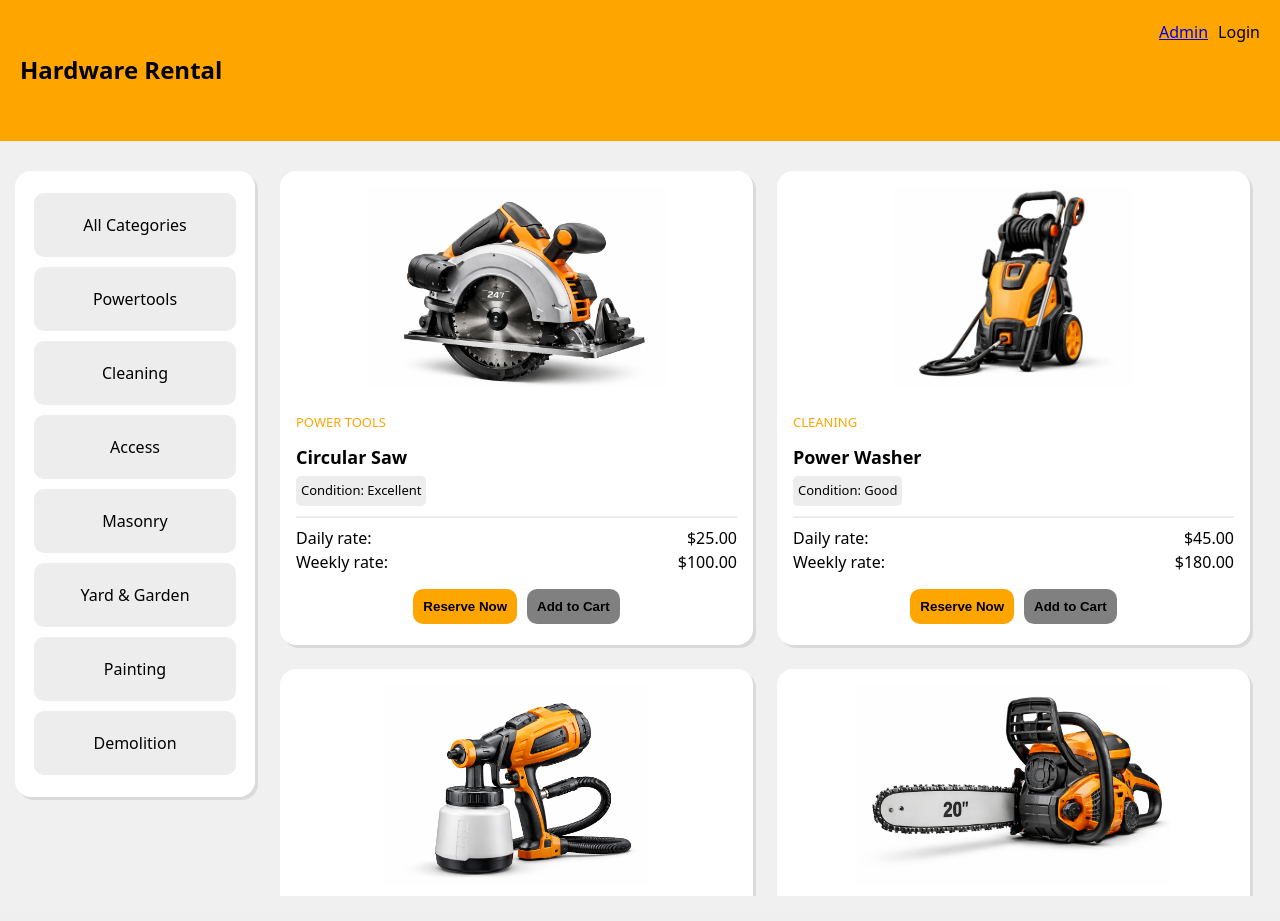
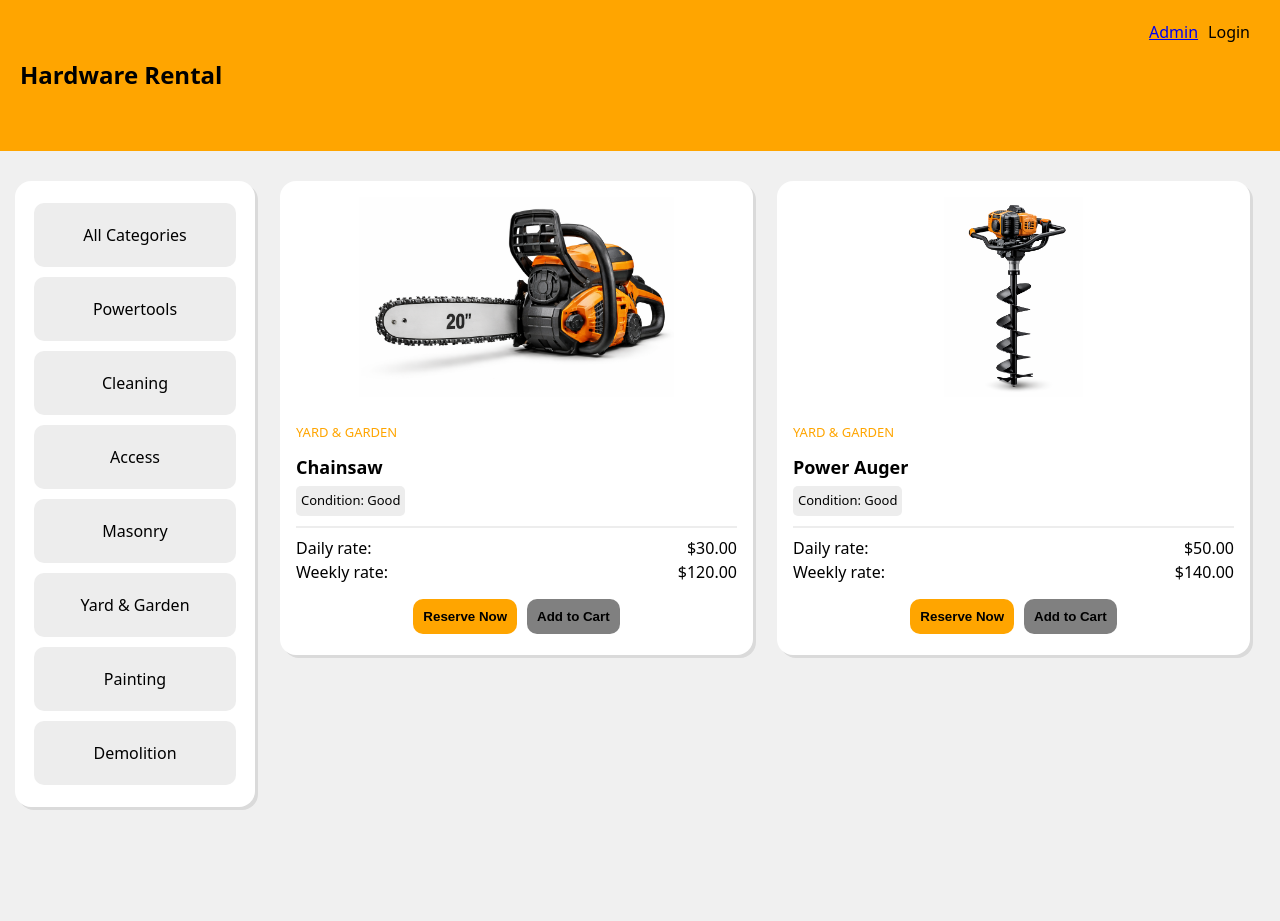
Before and after one commit to alxroum/HardwareStoreRentalSystem, a React (Vite) app in the folder hardware-rental/: page /#/ in a window 1280 px wide. Built offline with nearby package versions, Linux system fonts and the light colour scheme.

Commit message:
Added a better Card function implementation with useState and implemented categorizing based on useState. The next step is to make the category buttons switch the state and display only certain categories of tools.

```diff
--- a/hardware-rental/src/App.jsx
+++ b/hardware-rental/src/App.jsx
@@ -6,7 +6,7 @@ import { Login } from './pages/Login'
 import { Admin } from './pages/Admin'
 import { HashRouter as Router, Routes, Route, Link} from 'react-router-dom'
 
-import './App.css'
+import './styles/App.css'
 
 function Nav() {
   return (
@@ -20,9 +20,9 @@ function Nav() {
             <Link to="/admin" id="admin-button" style={{marginRight: '10px', cursor: 'pointer'}}>
                 Admin
             </Link>
-            <div id="login-button">
+            <Link to="/login" id="login-button" style={{marginRight: '10px', cursor: 'pointer'}}>
                 Login
-            </div>
+            </Link>
         </div>
         </div>
     </nav>
--- a/hardware-rental/src/components/Card.jsx
+++ b/hardware-rental/src/components/Card.jsx
@@ -1,16 +1,25 @@
 // This file contains the template code for each item card. Data is passed into the function and the card can be rendered on the page.
+import React from "react";
 
-export function Card({category, name, condition, daily_rate, weekly_rate, image}) {
+export function Card(props) {
+    const [card, setCard] = React.useState({
+        category: props.category || "UNCATEGORIZED",
+        name: props.name || "Unnamed",
+        condition: props.condition || "Unspecified",
+        daily_rate: props.daily_rate || 0,
+        weekly_rate: props.weekly_rate || 0,
+        image: props.image || "/"
+    });
 
     return (
         <div id="card_001" className="card">
             <div className='top-half'>
-                <img className="item-image" src={image}></img>
+                <img className="item-image" src={card.image}></img>
             </div>
             <div className='bottom-half'>
-                <div className="category">{category}</div>
-                <div className="name">{name}</div>
-                <div className="condition">Condition: {condition}</div>
+                <div className="category">{card.category}</div>
+                <div className="name">{card.name}</div>
+                <div className="condition">Condition: {card.condition}</div>
                 <hr id="hr-01"></hr>
                 <div className="pricing-info">
                     <div className='left'>
@@ -18,8 +27,8 @@ export function Card({category, name, condition, daily_rate, weekly_rate, image}
                         Weekly rate:
                     </div>
                     <div className='right'>
-                        ${daily_rate.toFixed(2)}<br></br>
-                        ${weekly_rate.toFixed(2)}
+                        ${card.daily_rate.toFixed(2)}<br></br>
+                        ${card.weekly_rate.toFixed(2)}
                     </div>
                 </div>
                 <button className="reserve-button">Reserve Now</button>
--- a/hardware-rental/src/main.jsx
+++ b/hardware-rental/src/main.jsx
@@ -2,7 +2,7 @@
 
 import { StrictMode } from 'react'
 import { createRoot } from 'react-dom/client'
-import './index.css'
+import './styles/index.css'
 import App from './App.jsx'
 
 createRoot(document.getElementById('root')).render(
--- a/hardware-rental/src/pages/Home.jsx
+++ b/hardware-rental/src/pages/Home.jsx
@@ -8,37 +8,88 @@ import chainsaw from '../assets/chainsaw.png'
 import jackhammer from '../assets/jackhammer.png'
 import powerAuger from '../assets/power-auger.png'
 
+import { useState } from 'react'
+
 // components
 import { Card } from '../components/Card'
 
-import '../App.css'
+import '../styles/App.css'
 
-// the idea here is to input a category and only return the cards that fit the category so that the sidebar can act as a filter for the cards
-// I don't have a good way to integrate this with the database or any of the other code yet, but it's a concept. can also be removed if necessary.
-function categorize(category) {
-    switch(category) {
-        case "powertools":
-            break;
-        case "cleaning":
-            break;
-        case "access":
-            break;
-        case "masonry":
-            break;
-        case "yard-garden":
-            break;
-        case "painting":
-            break;
-        case "demolition":
-            break;
-        default:
-            break;
-
+const tools = [
+    {
+        id: 1,
+        category: "POWER TOOLS",
+        name: "Circular Saw",
+        condition: "Excellent",
+        daily_rate: 25.00,
+        weekly_rate: 100.00,
+        image: circularSaw
+    },
+    {
+        id: 2,
+        category: "CLEANING",
+        name: "Power Washer",
+        condition: "Good",
+        daily_rate: 45.00,
+        weekly_rate: 180.00,
+        image: powerWasher
+    },
+    {
+        id: 3,
+        category: "PAINTING",
+        name: "Paint Sprayer",
+        condition: "Okay",
+        daily_rate: 35.00,
+        weekly_rate: 140.00,
+        image: paintSprayer
+    },
+    {
+        id: 4,
+        category: "YARD & GARDEN",
+        name: "Chainsaw",
+        condition: "Good",
+        daily_rate: 30.00,
+        weekly_rate: 120.00,
+        image: chainsaw
+    },
+    {
+        id: 5,
+        category: "DEMOLITION",
+        name: "Jackhammer",
+        condition: "Excellent",
+        daily_rate: 40.00,
+        weekly_rate: 135.00,
+        image: jackhammer
+    },
+    {
+        id: 6,
+        category: "YARD & GARDEN",
+        name: "Power Auger",
+        condition: "Good",
+        daily_rate: 50.00,
+        weekly_rate: 140.00,
+        image: powerAuger
     }
-}
-
+];
 
 export function Home() {
+
+    const [category, setCategory] = useState("YARD & GARDEN");
+
+    function categorize() {
+        // only display cards that have the active category
+
+        const filteredTools =
+        category === "ALL"
+            ? tools // show all tools if category is 'ALL'
+            : tools.filter(tool => tool.category === category.toUpperCase()); // otherwise, filter by category
+
+        return (
+            filteredTools.map(tool => (
+                <Card key={tool.id} {...tool} />
+            ))
+        )
+    }
 
     return (
         <>
@@ -46,7 +97,7 @@ export function Home() {
 
             <div id='sidebar'>
                 <table id='sidebar-table'>
-
+                    <tbody>
                         <tr>
                             <td><div className='category-selector'>All Categories</div></td>
                         </tr>
@@ -71,19 +122,13 @@ export function Home() {
                         <tr>
                             <td><div className='category-selector'>Demolition</div></td>
                         </tr>
+                    </tbody>
                 </table>
             </div>
 
             <div id="item-grid">
 
-                {/* Cards are defined in the following way */}
-                <Card category={"POWER TOOLS"} name={"Circular Saw"} condition={"Excellent"} daily_rate={25.00} weekly_rate={100.00} image={circularSaw}/>
-                <Card category={"CLEANING"} name={"Power Washer"} condition={"Good"} daily_rate={45.00} weekly_rate={180.00} image={powerWasher}/>
-                <Card category={"PAINTING"} name={"Paint Sprayer"} condition={"Okay"} daily_rate={35.00} weekly_rate={140.00} image={paintSprayer}/>
-                <Card category={"YARD & GARDEN"} name={"Chainsaw"} condition={"Good"} daily_rate={30.00} weekly_rate={120.00} image={chainsaw}/>
-                <Card category={"DEMOLITION"} name={"Jackhammer"} condition={"Excellent"} daily_rate={40.00} weekly_rate={135.00} image={jackhammer}/>
-                <Card category={"YARD & GARDEN"} name={"Power Auger"} condition={"Good"} daily_rate={50.00} weekly_rate={140.00} image={powerAuger}/>
-
+                {categorize() /* call categorize function */}
 
             </div>
         </div>
```
Also changed, not shown: hardware-rental/src/components/ToolCard.jsx (renamed from hardware-rental/src/ToolCard.jsx), hardware-rental/src/styles/App.css (renamed from hardware-rental/src/App.css), hardware-rental/src/styles/index.css (renamed from hardware-rental/src/index.css), 1 other file (tests, documents, lock files or other folders). Lines whose indentation alone changed are shown as unchanged.
